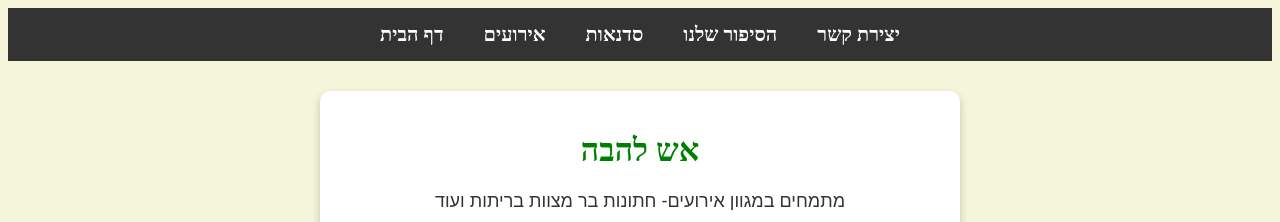
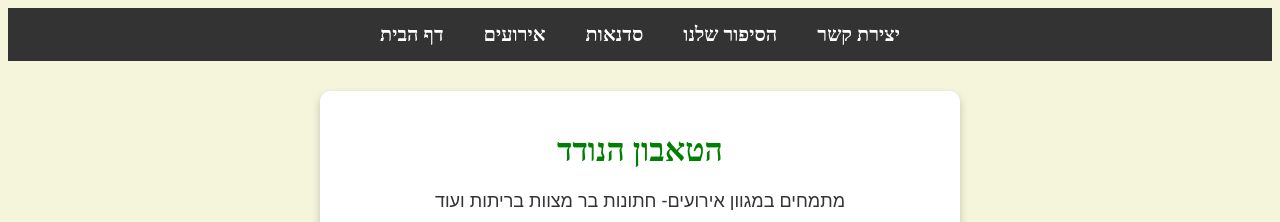
Before and after one commit to noimen91/my-pizza-site, a plain HTML site: page index.html in a window 1280 px wide. Shown: the top 222 px of the page. Drawn offline with Linux system fonts and the light colour scheme.

Commit message:
Update site title

```diff
--- a/index.html
+++ b/index.html
@@ -14,7 +14,7 @@
 
 <div class="card">
 
-<h1>אש להבה</h1>
+<h1>הטאבון הנודד</h1>
    <p>מתמחים במגוון אירועים- חתונות בר מצוות בריתות ועוד</p>
 
    <img src="pizza.png.jfif" width="300">
```
